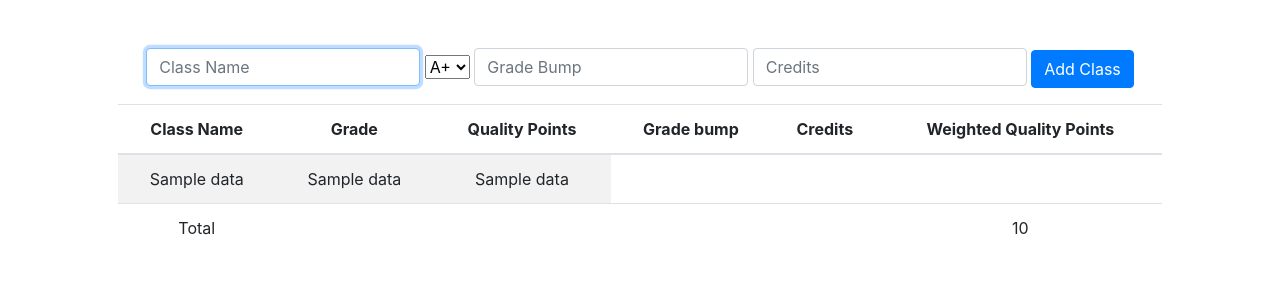
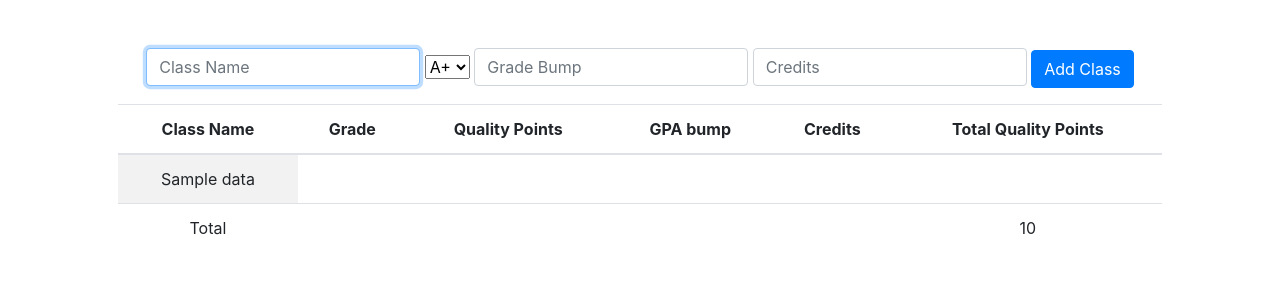
Before and after one commit to Pacil142857/CS50-Final, a Flask app: template templates/index.html in a window 1280 px wide. Shown: the part 76-376 px from the top of the page. Run offline with Flask 2, Linux system fonts and the light colour scheme; the template is opened without the code that fills it: most values are stand-ins (such as "Sample title", 1, 10 or a date in 2020); some libraries are stand-ins or nearby versions.

Commit message:
Changed "Grade bump" to "GPA bump"

```diff
--- a/templates/index.html
+++ b/templates/index.html
@@ -33,19 +33,15 @@
             <th>Class Name</th>
             <th>Grade</th>
             <th>Quality Points</th>
-            <th>Grade bump</th>
+            <th>GPA bump</th>
             <th>Credits</th>
-            <th>Weighted Quality Points</th>
+            <th>Total Quality Points</th>
         </thead>
 
         <tbody>
             {% for t in data %}
             <tr>
-                {% for item in t[:2] %}
-                    <td>{{ item }}</td>
-                {% endfor %}
-                    <td>{{ t[2] }}</td>
-                {% for item in t[3:] %}
+                {% for item in t %}
                     <td>{{ item }}</td>
                 {% endfor %}
             </tr>
```
